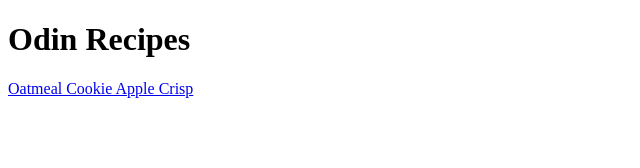
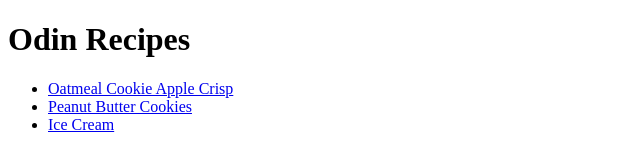
Before and after one commit to gwc11/odin-recipes, a plain HTML site: page index.html in a window 1280 px wide. Shown: the whole page, without its empty margins (0-640 px from the left). Drawn offline with Linux system fonts and the light colour scheme.

Commit message:
Added links to the 2 extra recipes and fixed title contents

```diff
--- a/index.html
+++ b/index.html
@@ -3,10 +3,14 @@
 <head>
     <meta charset="UTF-8">
     <meta name="viewport" content="width=device-width, initial-scale=1.0">
-    <title>Document</title>
+    <title>Recipe Index</title>
 </head>
 <body>
     <h1>Odin Recipes</h1>
-    <a href="recipes/OatmealCookieAppleCrisp.html">Oatmeal Cookie Apple Crisp</a>
+    <ul>
+        <li><a href="recipes/OatmealCookieAppleCrisp.html">Oatmeal Cookie Apple Crisp</a></li>
+        <li><a href="recipes/PeanutButterCookies.html">Peanut Butter Cookies</a></li>
+        <li><a href="recipes/IceCream.html">Ice Cream</a></li>
+    </ul>
 </body>
 </html>
```
